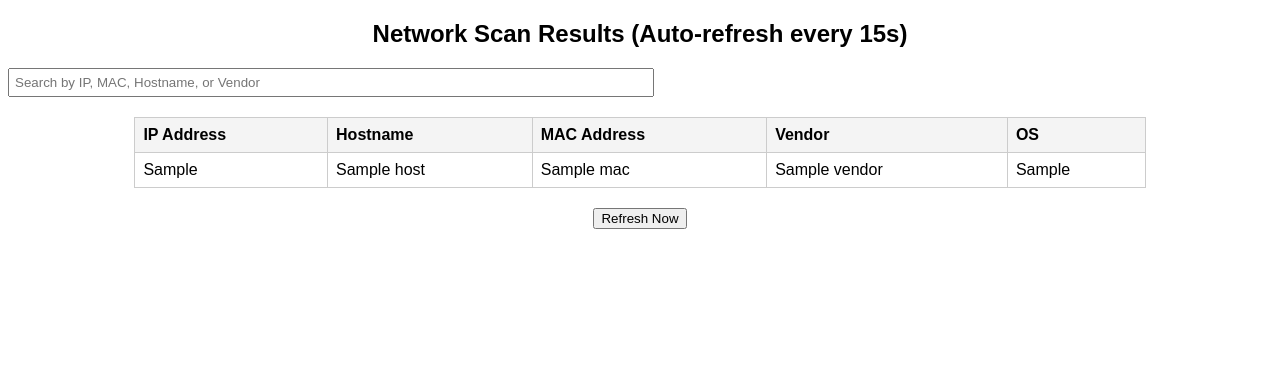
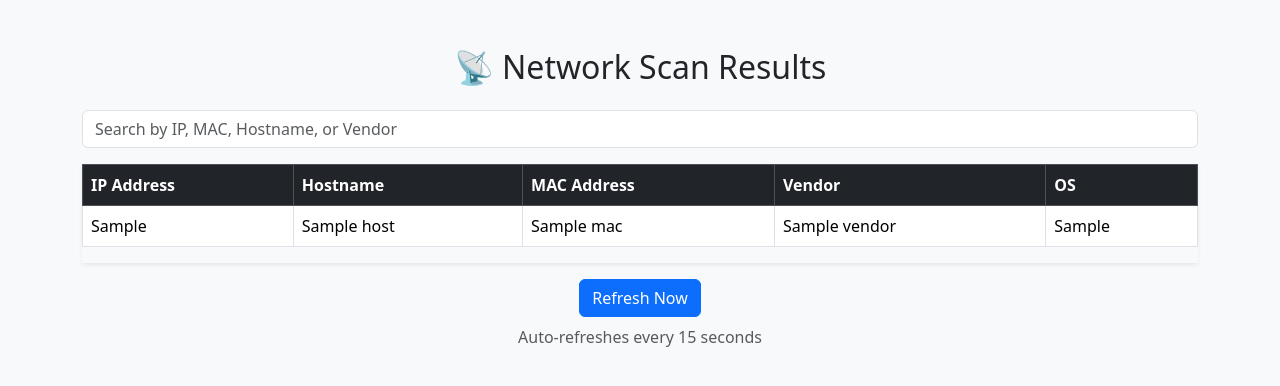
Before and after one commit to tjohnsonII/UbuntuWebServer, a Flask app: template templates/scan_results.html in a window 1280 px wide. Shown: the top 386 px of the page. Run offline with Flask 3, Linux system fonts and the light colour scheme; the template is opened without the code that fills it: most values are stand-ins (such as "Sample title", 1, 10 or a date in 2020).

Commit message:
Auto sync update

```diff
--- a/templates/scan_results.html
+++ b/templates/scan_results.html
@@ -1,32 +1,35 @@
 <!DOCTYPE html>
-<html>
+<html lang="en">
 <head>
+    <meta charset="UTF-8">
     <title>Network Scan Results</title>
     <meta http-equiv="refresh" content="15"> <!-- Auto-refresh every 15s -->
-    <meta http-equiv="refresh" content="15">
-    <style>
-        body { font-family: Arial; }
-        table { border-collapse: collapse; width: 80%; margin: 20px auto; }
-        th, td { border: 1px solid #ccc; padding: 8px; text-align: left; }
-        th { background-color: #f4f4f4; }
-    </style>
+    <meta name="viewport" content="width=device-width, initial-scale=1">
+    <link
+        rel="stylesheet"
+        href="https://cdn.jsdelivr.net/npm/bootstrap@5.3.3/dist/css/bootstrap.min.css"
+    >
 </head>
-<body>
-    <h2 style="text-align:center;">Network Scan Results (Auto-refresh every 15s)</h2>
-    <input type="text" id="searchInput" onkeyup="filterTable()" placeholder="Search by IP, MAC, Hostname, or Vendor" style="width: 50%; padding: 5px;">
+<body class="bg-light">
 
-    <script>
-    function filterTable() {
-        let input = document.getElementById("searchInput").value.toLowerCase();
-        let rows = document.querySelectorAll("table tr:not(:first-child)");
-        rows.forEach(row => {
-            let text = row.innerText.toLowerCase();
-            row.style.display = text.includes(input) ? "" : "none";
-        });
-    }
-    </script>
+    <div class="container mt-5">
+        <h2 class="text-center mb-4">📡 Network Scan Results</h2>
 
-    <table>
+        <!-- Search Input -->
+        <div class="mb-3">
+            <input
+                type="text"
+                id="searchInput"
+                onkeyup="filterTable()"
+                class="form-control"
+                placeholder="Search by IP, MAC, Hostname, or Vendor"
+            >
+        </div>
+
+        <!-- Table -->
+        <div class="table-responsive shadow-sm">
+            <table class="table table-bordered table-hover align-middle">
+                <thead class="table-dark">
                     <tr>
                         <th>IP Address</th>
                         <th>Hostname</th>
@@ -34,6 +37,8 @@
                         <th>Vendor</th>
                         <th>OS</th>
                     </tr>
+                </thead>
+                <tbody id="results-body">
                     {% for host in results %}
                     <tr>
                         <td>{{ host.ip }}</td>
@@ -43,12 +48,28 @@
                         <td>{{ host.os }}</td>
                     </tr>
                     {% endfor %}
+                </tbody>
             </table>
-    <form method="get" action="/">
-        <div style="text-align: center;">
-            <button type="submit">Refresh Now</button>
         </div>
+
+        <!-- Manual Refresh Button -->
+        <form method="get" action="/" class="text-center mt-3">
+            <button class="btn btn-primary">Refresh Now</button>
+            <p class="text-muted mt-2 mb-0">Auto-refreshes every 15 seconds</p>
         </form>
+    </div>
+
+    <!-- Filter Script -->
+    <script>
+    function filterTable() {
+        let input = document.getElementById("searchInput").value.toLowerCase();
+        let rows = document.querySelectorAll("#results-body tr");
+        rows.forEach(row => {
+            let text = row.innerText.toLowerCase();
+            row.style.display = text.includes(input) ? "" : "none";
+        });
+    }
+    </script>
 
 </body>
 </html>
```
Lines whose indentation alone changed are shown as unchanged.
